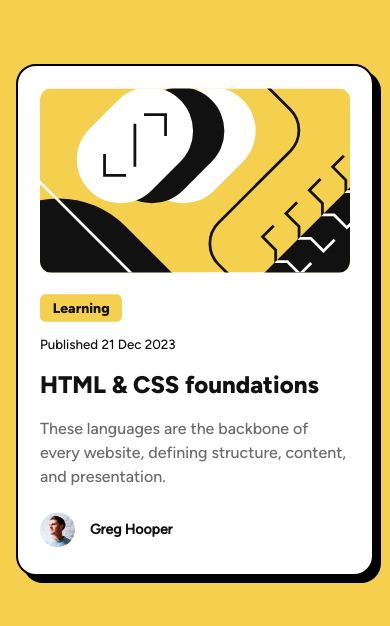
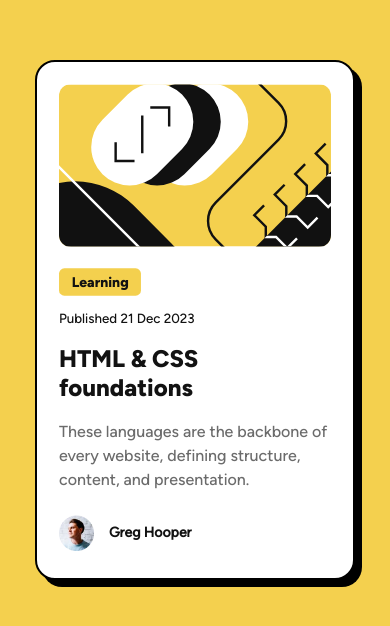
Before and after one commit to rizalfatoni594/frontend-mentor-blog-preview-card-main, a plain HTML site: page index.html in a window 390 px wide. Shown: the part 102-728 px from the top of the page. Drawn offline with Linux system fonts and the light colour scheme.

Commit message:
Add media query for smaller screen.

```diff
--- a/style.css
+++ b/style.css
@@ -136,3 +136,9 @@ body {
   color: var(--color-gray-950);
   font-weight: 800;
 }
+
+@media (max-width: 400px) {
+  .card {
+    max-width: 320px;
+  }
+}
```
